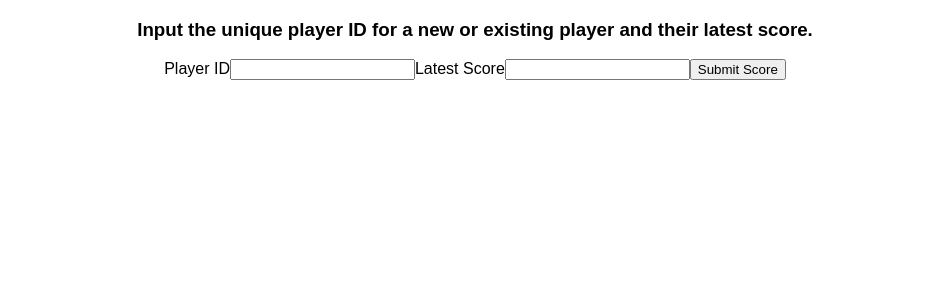
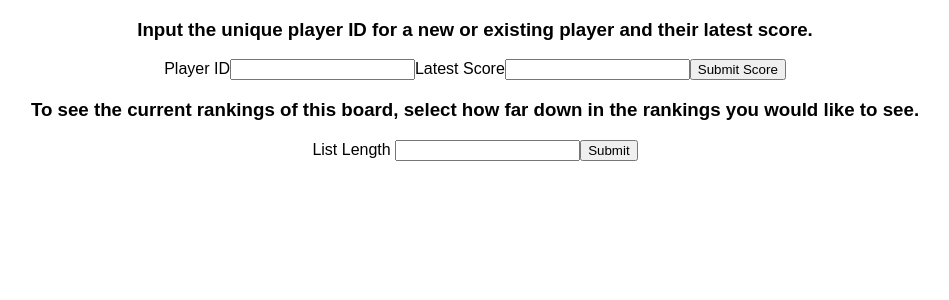
Before and after one commit to hambrice/leaderboard, a React (Create React App) app: page / in a window 1280 px wide. Shown: the top 300 px of the page, without its empty margins (165-1114 px from the left). Built offline with nearby package versions, Linux system fonts and the light colour scheme.

Commit message:
PlayerRank accepts input of list length and outputs current list of player rankings

```diff
--- a/src/App.js
+++ b/src/App.js
@@ -4,6 +4,7 @@ import './App.css';
 
 import Leaderboard from './helpers/Leaderboard';
 import ScoreInput from './components/ScoreInput';
+import RankInput from './components/PlayerRank';
 
 class App extends Component {
   constructor() {
@@ -14,6 +15,7 @@ class App extends Component {
       leaderboard: new Leaderboard,
       currentPlayerID: null,
       currentPlayerAverage: null,
+      currentRankings: null
     }
   }
 
@@ -27,12 +29,24 @@ class App extends Component {
       currentPlayerID: playerID,
       currentPlayerAverage: average
     })
+
+  }
+
+  handleRankSubmit = event => {
+
+    event.preventDefault();
+    const rankAmount = parseInt(event.target.getElementsByTagName("input")[0].value)
+    const rankings = this.state.leaderboard.top(rankAmount)
+    this.setState({
+      currentRankings: rankings
+    })
   }
 
   render() {
     return (
       <div className="App">
         < ScoreInput handleSubmit={this.handleScoreSubmit} playerID={this.state.currentPlayerID} average={this.state.currentPlayerAverage}/>
+        < RankInput handleSubmit={this.handleRankSubmit} rankings={this.state.currentRankings} />
       </div>
     );
   }
--- /dev/null
+++ b/src/components/PlayerRank.js
@@ -0,0 +1,23 @@
+import React from 'react';
+
+
+const RankInput = props =>
+  <div className="rank-input">
+    <h3>To see the current rankings of this board, select how far down in the rankings you would like to see. </h3>
+    <form onSubmit={props.handleSubmit}>
+      <label>List Length </label>
+      <input type="number" />
+      <input type="submit" />
+    </form>
+    {props.rankings ? <PlayerRank rankings={props.rankings} /> : null}
+  </div>
+
+const PlayerRank = props =>
+<ol>
+{props.rankings.map((player,key) =>
+<li key={key}> {player} </li>)}
+</ol>
+
+
+
+  export default RankInput
--- a/src/helpers/Leaderboard.js
+++ b/src/helpers/Leaderboard.js
@@ -60,7 +60,6 @@ class Leaderboard {
 
   _handleOrder(currentPlayer, nextPlayer) {
 
-    console.log(this.players)
     //if this is the first player, make it the leadPlayer and terminate
     if (!this.leadPlayer) {
 
```
